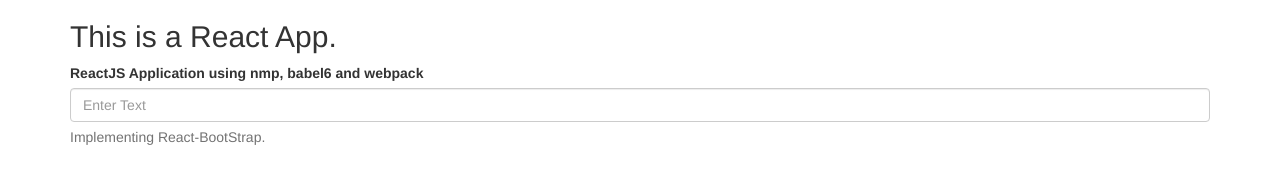
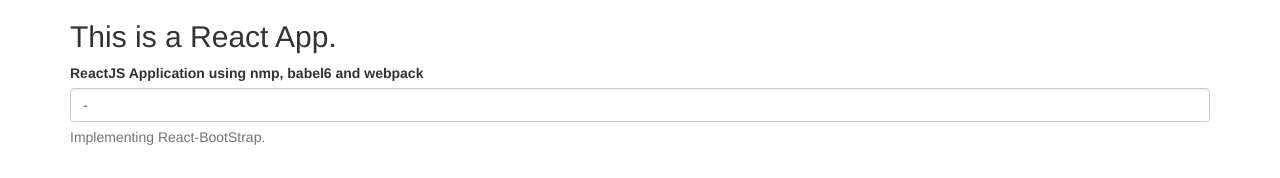
Before and after one commit to singhArmani/ReactUsingWebpack, a React app: page / in a window 1280 px wide. Shown: the top 178 px of the page. Built offline with nearby package versions, Linux system fonts and the light colour scheme.

Commit message:
No autobinding was the decision of React team when they implemented support of ES6 classes for React components.

```diff
--- a/client/client.js
+++ b/client/client.js
@@ -4,7 +4,7 @@
 
 import React from 'react'
 import ReactDOM from 'react-dom'
-import App from '../components/App.js'
+import App from '../components/BookStore.js'
 
 ReactDOM.render(
     <App/>,document.getElementById('app')
--- a/components/TextInput.js
+++ b/components/TextInput.js
@@ -3,6 +3,21 @@
 import { FormGroup, ControlLabel, FormControl, HelpBlock } from 'react-bootstrap';
 
 export default class TextInput extends React.Component {
+    //E6 new style
+
+    constructor(props){
+        super(props);
+        this.state = {name:'-'};
+        this._handleChange = this.handleChange.bind(this);
+
+    }
+
+    //React Class  style won't do autobinding for it's method.
+    handleChange(event){
+
+      this.setState ({name:event.target.value}); //setting the state ton new object
+    }
+
    render(){
       return (
           <form>
@@ -11,7 +26,8 @@
                   <ControlLabel>ReactJS Application using nmp, babel6 and webpack</ControlLabel>
                   <FormControl
                       type="text"
-                      placeholder="Enter Text"
+                       value={this.state.name}
+                        onChange = {this._handleChange}
                   />
                   <FormControl.Feedback />
                   <HelpBlock>Implementing React-BootStrap.</HelpBlock>
```
Also changed, not shown: components/BookStore.js (renamed from components/App.js).
